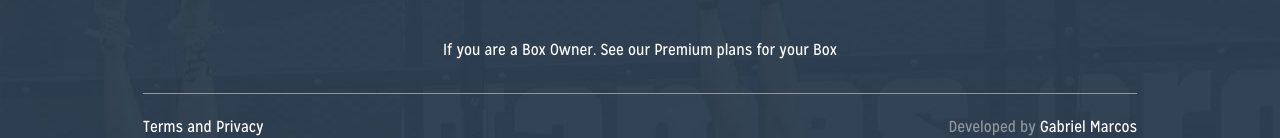
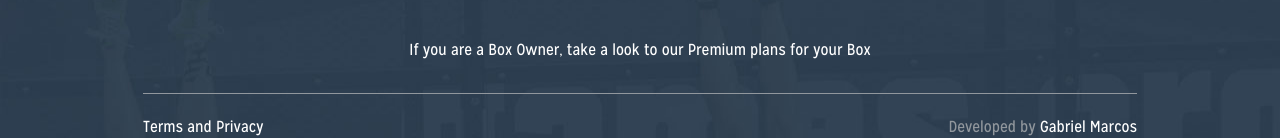
Before and after one commit to gabrielmarcos2001/wodbookmeweb, a website: page index.html in a window 1280 px wide. Shown: the part 3610-3748 px from the top of the page. Drawn offline with Linux system fonts and the light colour scheme.

Commit message:
updated copy

```diff
--- a/index.html
+++ b/index.html
@@ -126,7 +126,7 @@
           </a>
 
           <p>
-          <a href="boxes.html" class="link-1">If you are a Box Owner. See our Premium plans for your Box</a>
+          <a href="boxes.html" class="link-1">If you are a Box Owner, take a look to our Premium plans for your Box</a>
         </p>
           <!--<a class="btn-app" target="_blank" href="http://54.201.167.20/">-->
             <!--<img src="img/btn-ios.svg">-->
```
